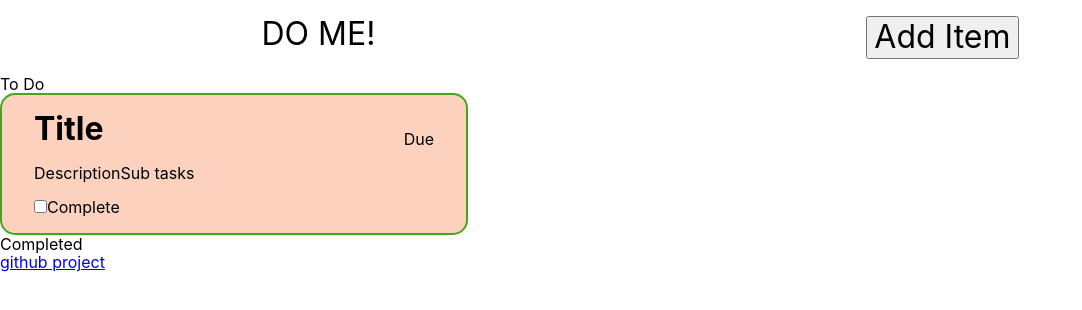
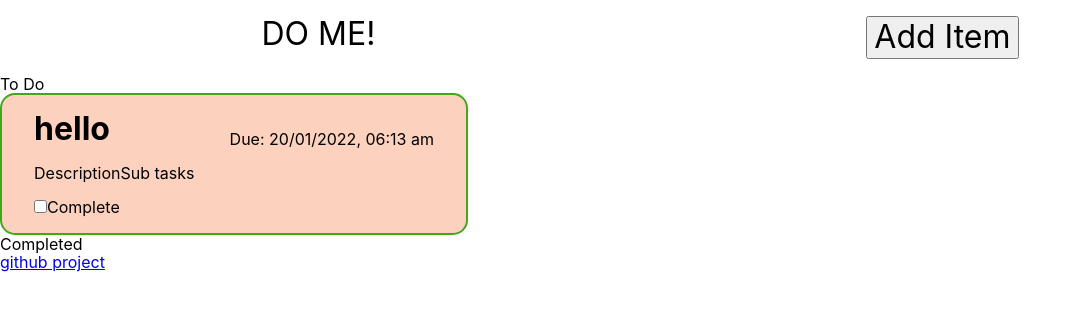
Before and after one commit to Josh1510/typescript-todo, a React (Create React App) app: page / in a window 1280 px wide. Shown: the top 310 px of the page, without its empty margins (0-1082 px from the left). Built offline with nearby package versions, Linux system fonts and the light colour scheme.

Commit message:
adding date and title data to card

```diff
--- a/src/components/ToDoCard.tsx
+++ b/src/components/ToDoCard.tsx
@@ -1,12 +1,27 @@
 import React from 'react';
 import './ToDoCard.css';
+import dateFormat from '../utils';
 
-const ToDoCard = () => {
+type props = {
+  title: string;
+  date: Date;
+};
+
+const ToDoCard = ({ title, date }: props) => {
+  let temp = 'short';
+
   return (
     <div className="card">
       <div id="card-header" className="card-section">
-        <div id="title">Title</div>
-        <div id="due-date">Due</div>
+        <div id="title">{title}</div>
+
+        <div id="due-date">
+          {`Due: ${date.toLocaleString('en-GB', {
+            dateStyle: 'short',
+            timeStyle: 'short',
+            hour12: true,
+          })}`}
+        </div>
       </div>
       <div id="card-body" className="card-section">
         <div id="desription">Description</div>
```
